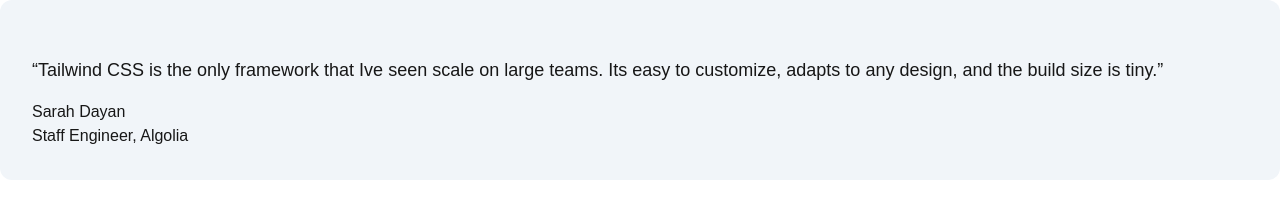
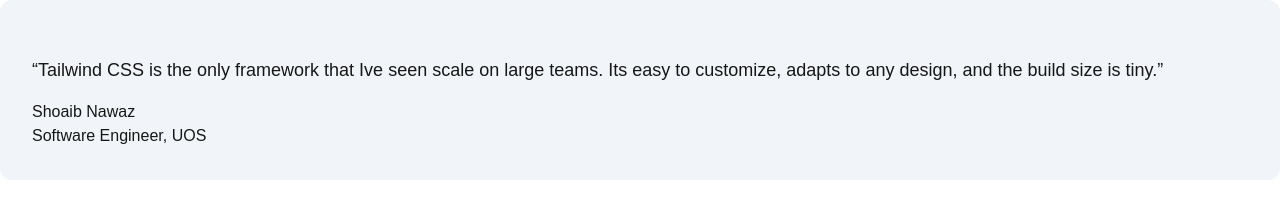
Before and after one commit to shoaibmhr/ai-project, a Next.js app: page / in a window 1280 px wide. Shown: the top 198 px of the page. Built offline with nearby package versions, Linux system fonts and the light colour scheme.

Commit message:
change name

```diff
--- a/src/app/page.tsx
+++ b/src/app/page.tsx
@@ -11,8 +11,8 @@
           </p>
         </blockquote>
         <figcaption>
-          <div>Sarah Dayan</div>
-          <div>Staff Engineer, Algolia</div>
+          <div>Shoaib Nawaz</div>
+          <div>Software Engineer, UOS</div>
         </figcaption>
       </div>
     </figure>
```
